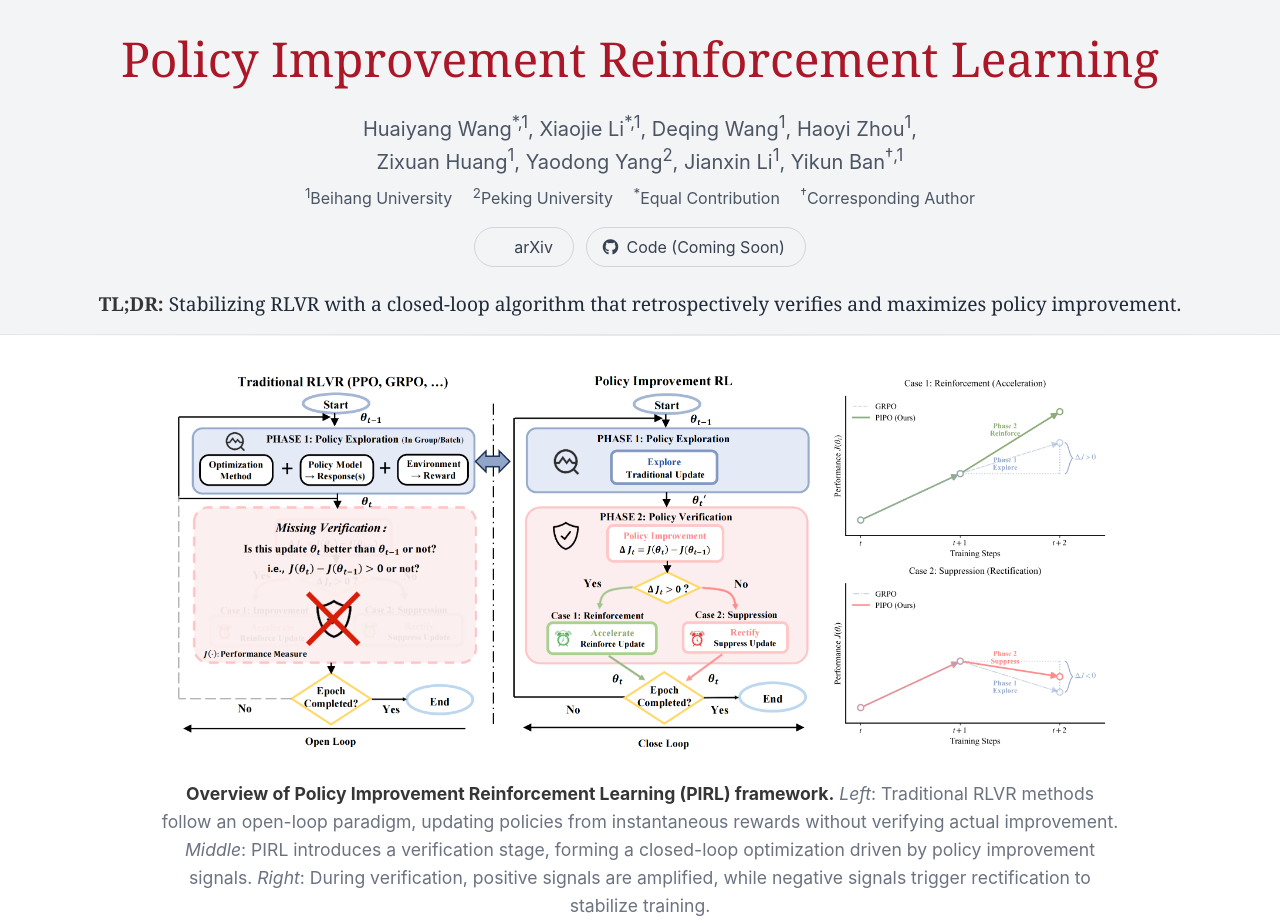
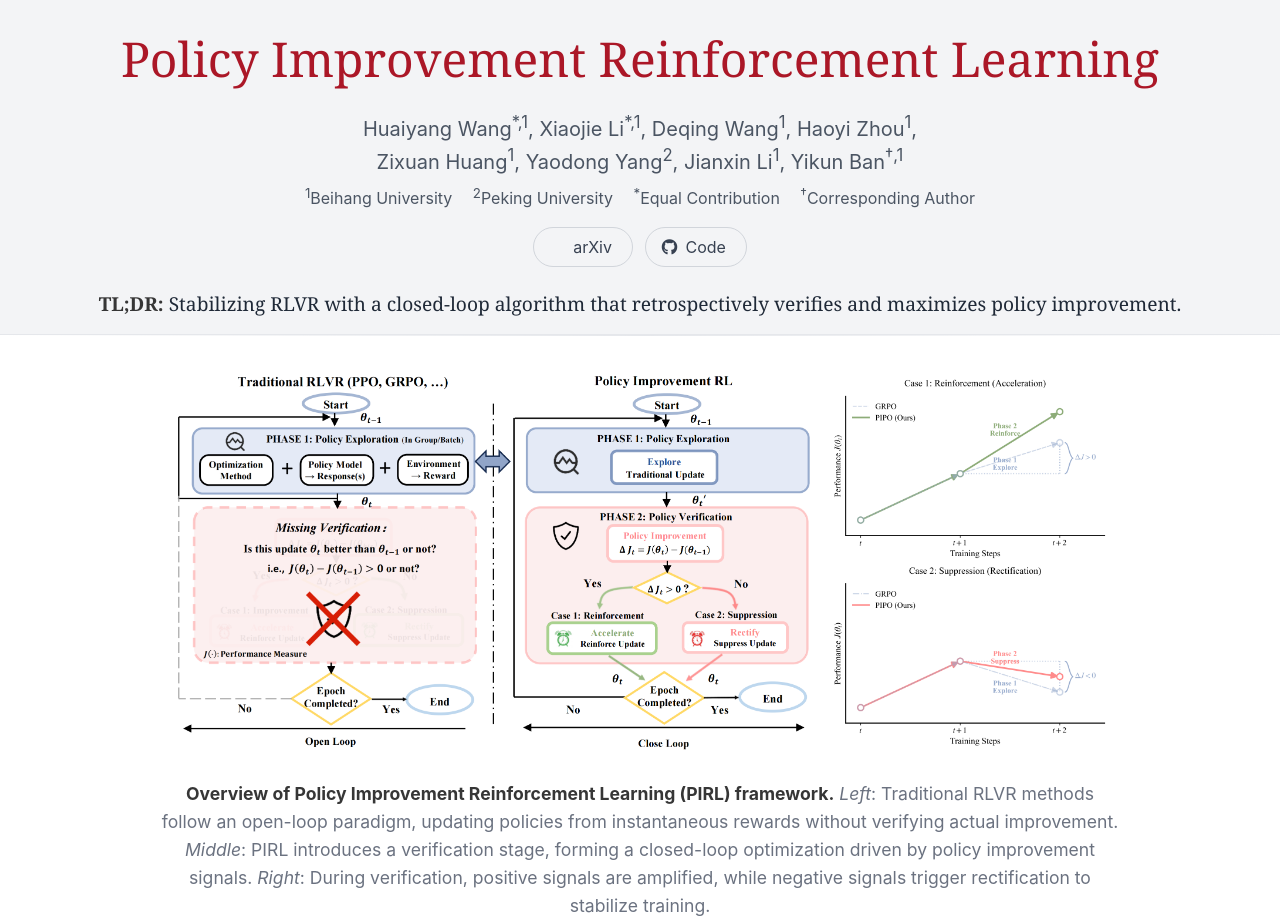
Before and after one commit to JacckMa/pirl, a plain HTML site: page index.html in a window 1280 px wide. Shown: the top 923 px of the page. Drawn offline with nearby package versions, Linux system fonts and the light colour scheme; some icons are missing; a web font is replaced by a local one.

Commit message:
add code

```diff
--- a/index.html
+++ b/index.html
@@ -508,9 +508,9 @@
                   <span class="icon"><i class="ai ai-arxiv"></i></span>
                   <span>arXiv</span>
                 </a>
-                <a href="#" class="external-link button is-normal is-rounded">
+                <a href="https://github.com/JacckMa/pipo_verl" class="external-link button is-normal is-rounded">
                   <span class="icon"><i class="fab fa-github"></i></span>
-                  <span>Code (Coming Soon)</span>
+                  <span>Code</span>
                 </a>
               </span>
             </div>
```
